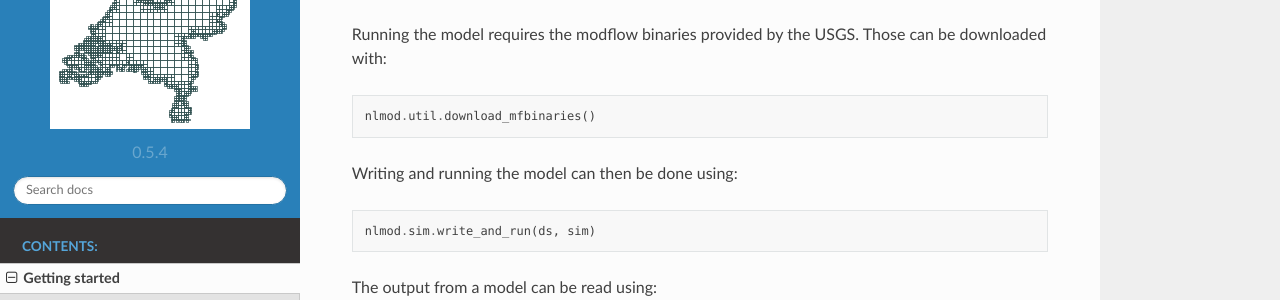
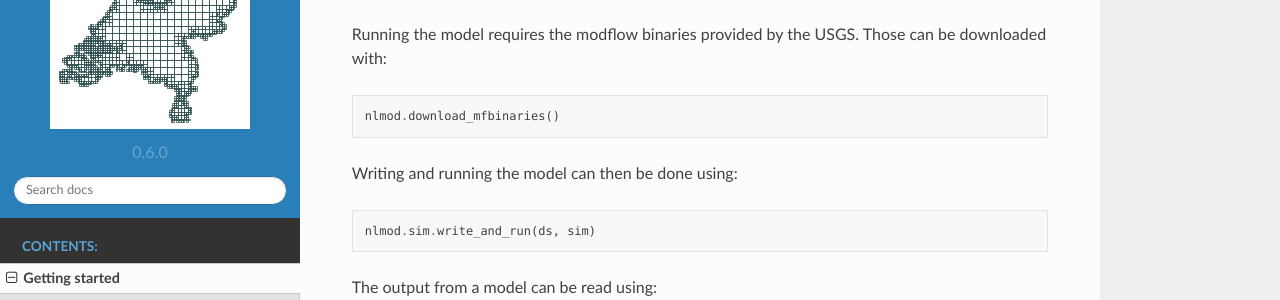
Before and after one commit to gwmod/nlmod, a Sphinx documentation site: the page built from docs/getting_started.rst, in a window 1280 px wide and 900 px high, scrolled down 1620 px. Shown: the part 151-451 px from the top of the window. Built offline with Sphinx 7.4.7 and the Read the Docs theme 2.0.0, drawn with Linux system fonts in a browser that asks for light colours.

Commit message:
Process comments from @dbrakenhoff

```diff
--- a/docs/getting_started.rst
+++ b/docs/getting_started.rst
@@ -75,7 +75,7 @@ MODFLOW 6 model given a model dataset::
 Running the model requires the modflow binaries provided by the USGS. Those can
 be downloaded with::
 
-    nlmod.util.download_mfbinaries()
+    nlmod.download_mfbinaries()
 
 Writing and running the model can then be done using::
 
--- a/nlmod/version.py
+++ b/nlmod/version.py
@@ -1,7 +1,7 @@
 from importlib import metadata
 from platform import python_version
 
-__version__ = "0.5.4"
+__version__ = "0.6.0"
 
 
 def show_versions() -> None:
```
Also changed, not shown: README.md (+1 -1 lines), docs/examples/00_model_from_scratch.ipynb.
